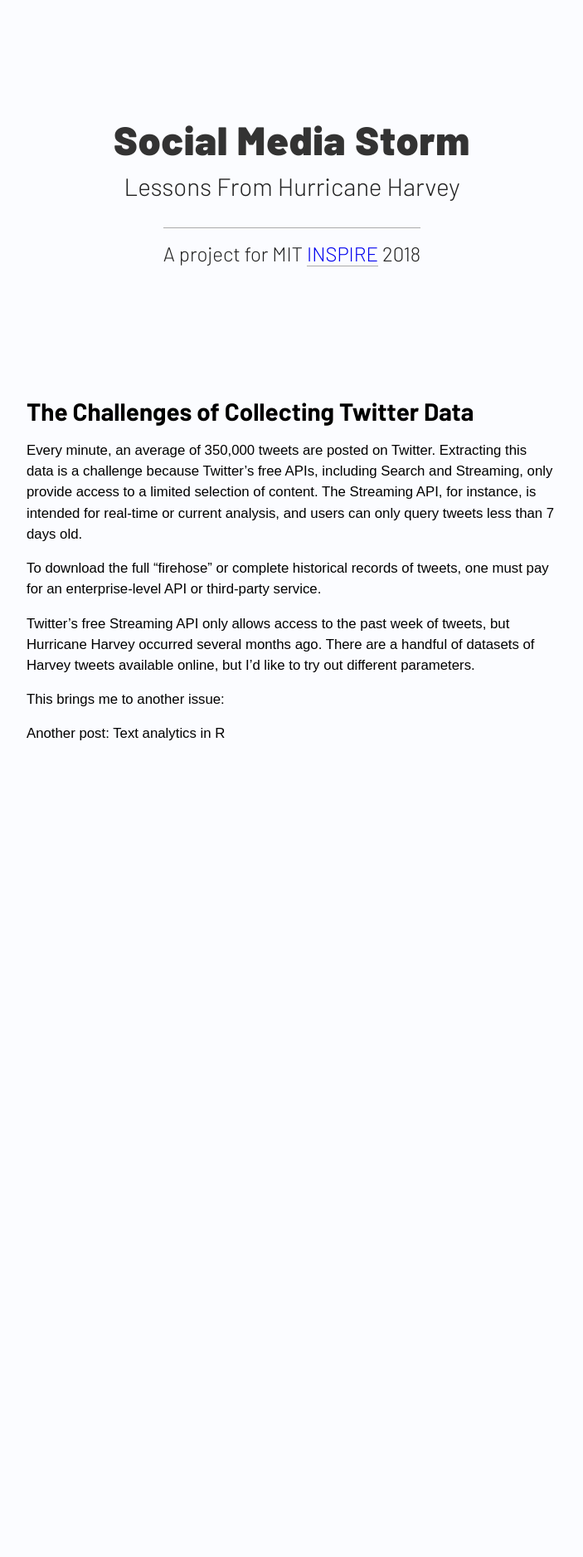
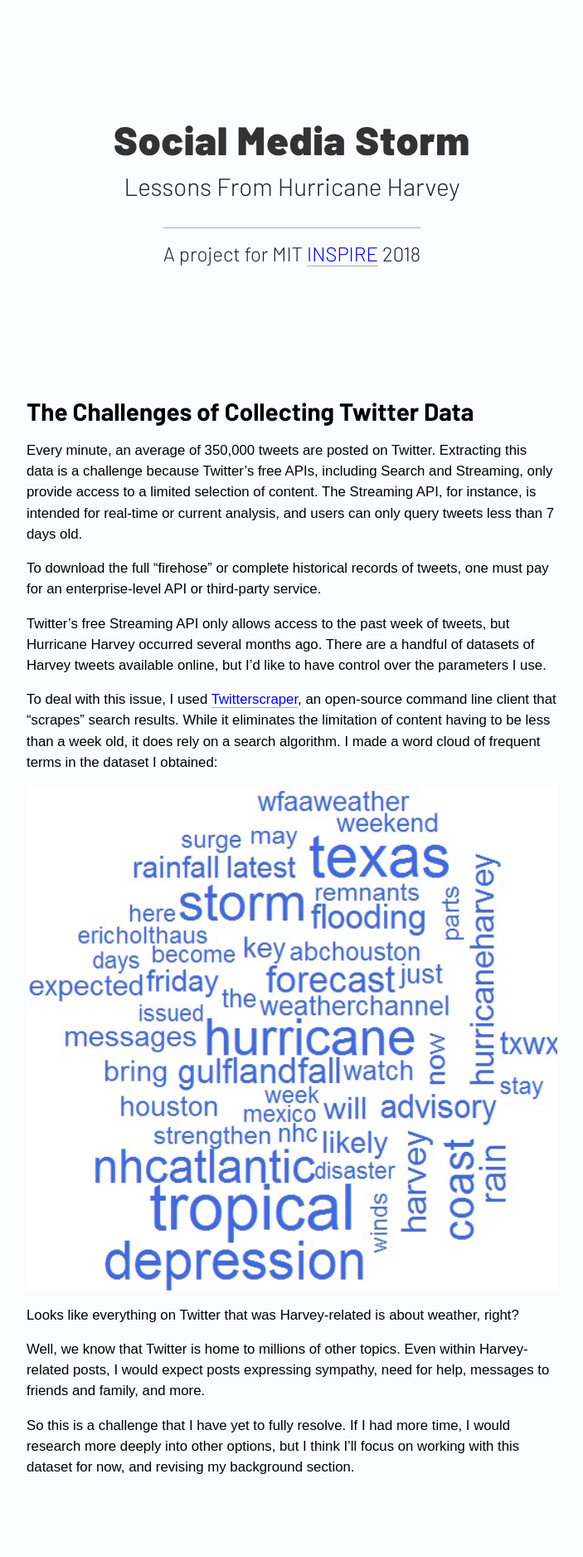
Before and after one commit to katavie/harvey, a Jekyll site: the page built from _posts/2017-12-23-challenges-twitter.md, in a window 1280 px wide. Shown: the whole page at 83% size, without its empty margins (288-991 px from the left). Built offline with Jekyll 4.4.1, drawn with Linux system fonts in a browser that asks for light colours; before the commit the page ends 993 px from its top, so only the background shows below that.

Commit message:
Challenges post

```diff
--- a/_posts/2017-12-23-challenges-twitter.md
+++ b/_posts/2017-12-23-challenges-twitter.md
@@ -9,9 +9,14 @@
 
 To download the full "firehose" or complete historical records of tweets, one must pay for an enterprise-level API or third-party service.
 
-Twitter's free Streaming API only allows access to the past week of tweets, but Hurricane Harvey occurred several months ago. There are a handful of datasets of Harvey tweets available online, but I'd like to try out different parameters.
+Twitter's free Streaming API only allows access to the past week of tweets, but Hurricane Harvey occurred several months ago. There are a handful of datasets of Harvey tweets available online, but I'd like to have control over the parameters I use.
 
-This brings me to another issue:
+To deal with this issue, I used [Twitterscraper](https://github.com/taspinar/twitterscraper), an open-source command line client that "scrapes" search results. While it eliminates the limitation of content having to be less than a week old, it does rely on a search algorithm. I made a word cloud of frequent terms in the dataset I obtained:
 
-Another post:
-Text analytics in R
+![Word cloud of terms from Harvey tweets]({{'/img/wordcloud.jpg'|prepend:site.baseurl}})
+
+Looks like everything on Twitter that was Harvey-related is about weather, right?
+
+Well, we know that Twitter is home to millions of other topics. Even within Harvey-related posts, I would expect posts expressing sympathy, need for help, messages to friends and family, and more.
+
+So this is a challenge that I have yet to fully resolve. If I had more time, I would research more deeply into other options, but I think I'll focus on working with this dataset for now, and revising my background section.
```
Also changed, not shown: _posts/2018-01-02-reflect.md (renamed from _posts/2018-01-02-reflecting-research.md).
